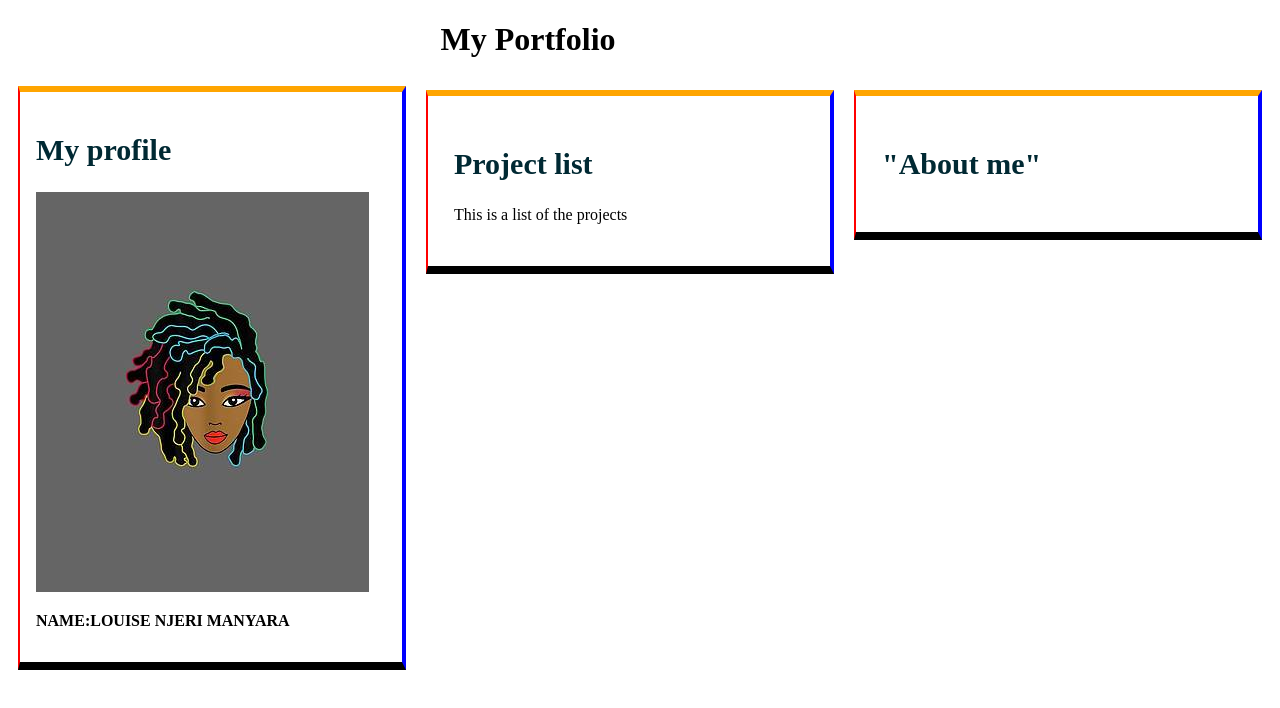
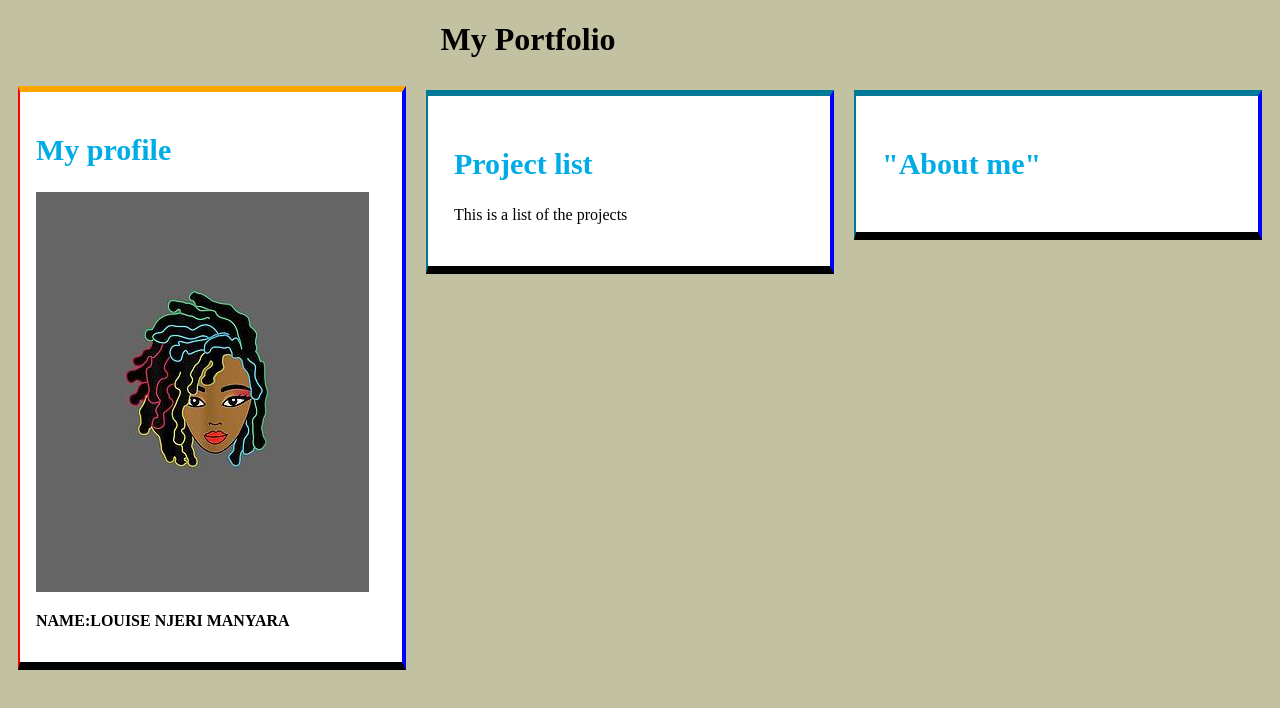
Before and after one commit to louisenje/Portfolio-project, a plain HTML site: page index.html in a window 1280 px wide. Drawn offline with Linux system fonts and the light colour scheme.

Commit message:
change in css background color

```diff
--- a/css/styles.css
+++ b/css/styles.css
@@ -1,10 +1,18 @@
+h2{
+    font-size: 30px;
+    color:#00ace6;
+    ;
+}
+body{
+    background-color:#c2c2a3;
+}
 .sidebar{
     width:30;
     float: left;
-    background-color:aqua;
-    border-left: 2px solid red;
+
+    border-left: 2px solid #007a99;
   border-right: 4px solid blue;
-  border-top: 6px solid orange;
+  border-top: 6px solid #007a99;
   border-bottom: 8px solid black;
   padding: 16px;
   margin: 20px;
@@ -15,9 +23,9 @@
 .column{
     width: 350px;
     float: left;
-    border-left: 2px solid red;
+    border-left: 2px solid #007a99;
   border-right: 4px solid blue;
-  border-top: 6px solid orange;
+  border-top: 6px solid #007a99;
   border-bottom: 8px solid black;
   padding: 26px;
 
@@ -44,8 +52,3 @@
     width: 350px;
     float: right;
 }
-
-h2{
-    font-size: 30px;
-    color: #002933;
-}
```
